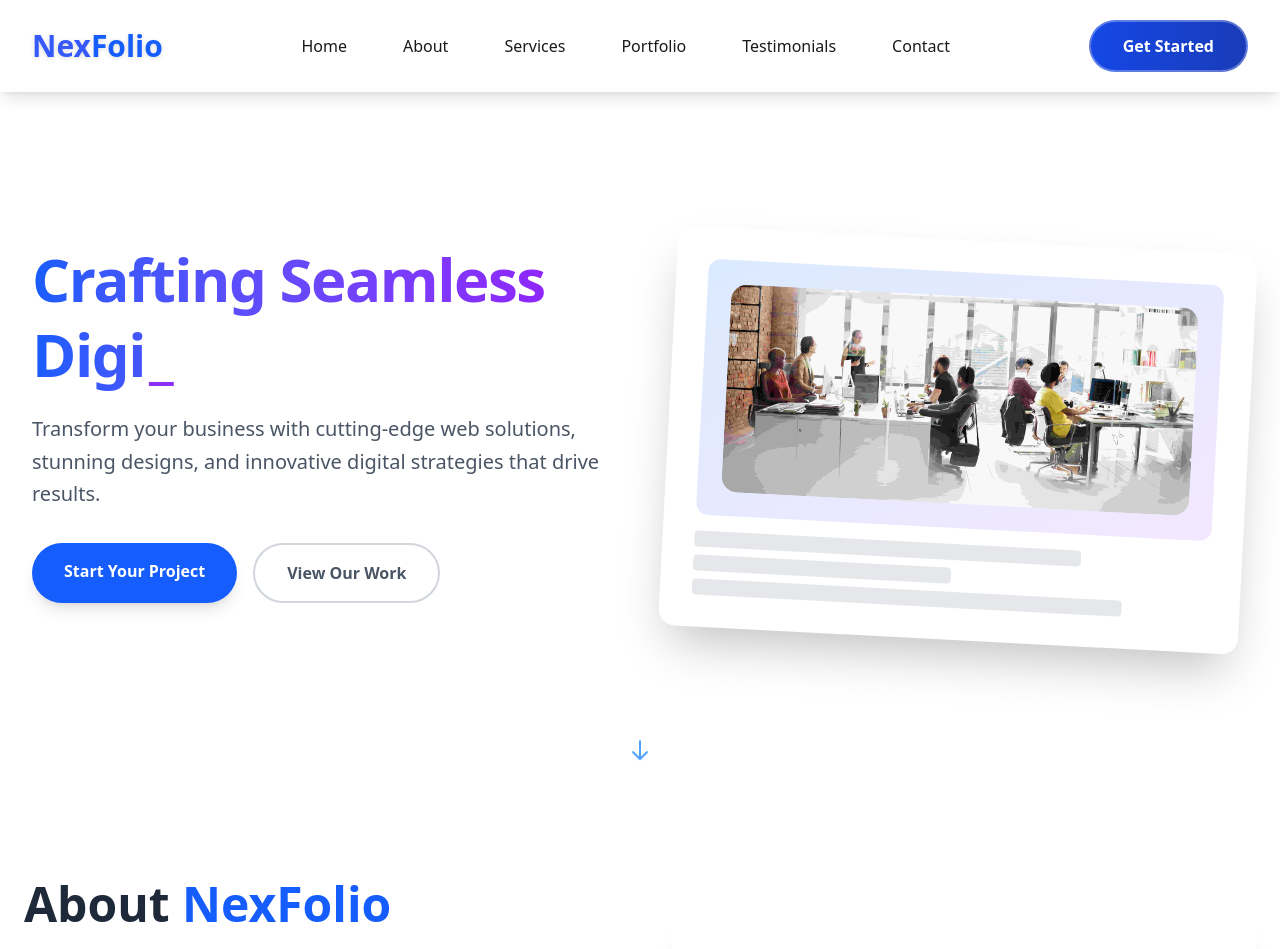
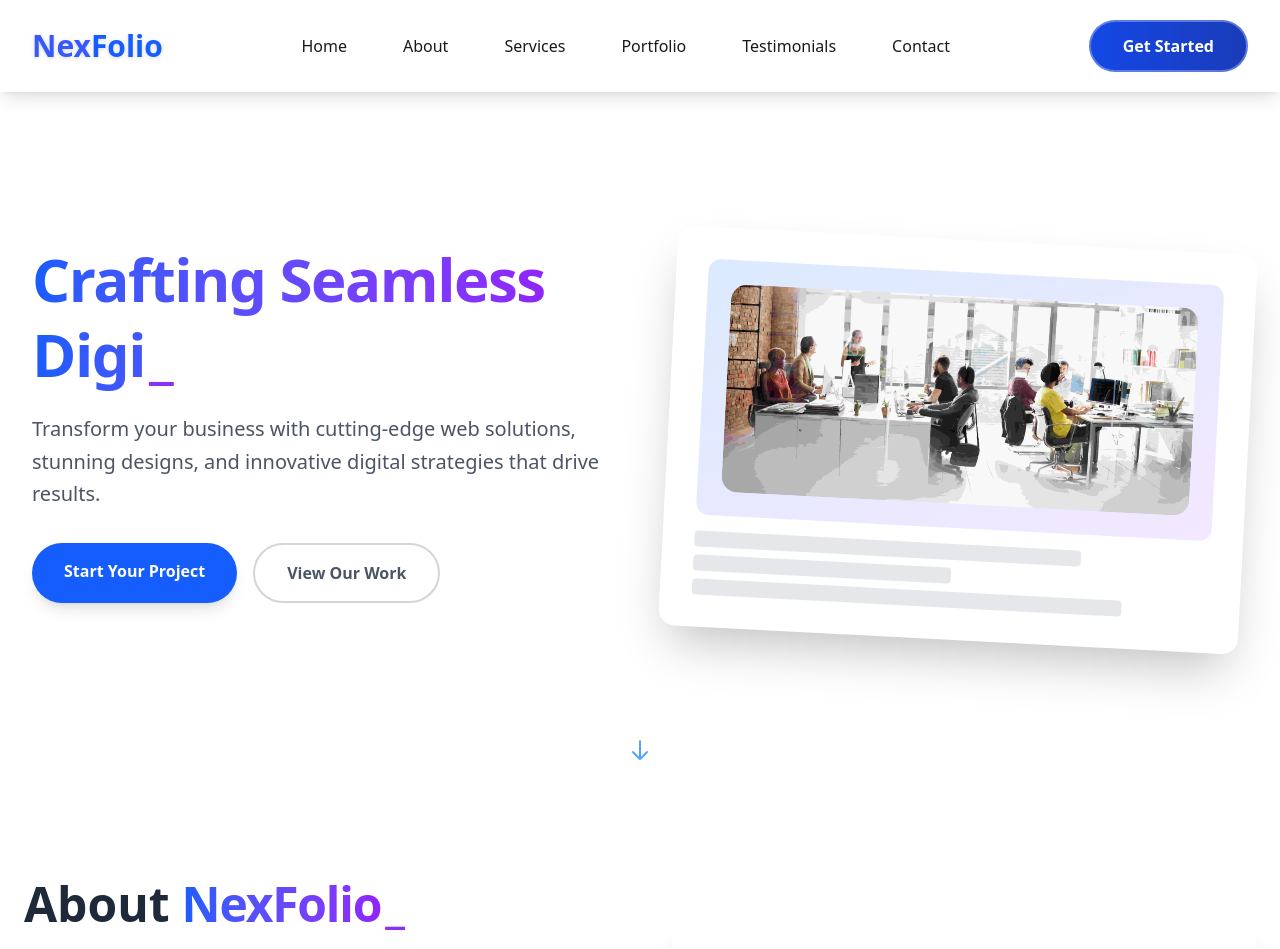
Before and after one commit to asrafsujan247/nexfolio-agency-portfolio, a React (Vite) app: page / in a window 1280 px wide. Shown: the top 949 px of the page. Built offline with nearby package versions, Linux system fonts and the light colour scheme.

Commit message:
added TextType in about section title

```diff
--- a/src/components/About.jsx
+++ b/src/components/About.jsx
@@ -1,4 +1,5 @@
 import React from "react";
+import TextType from "../shared/TextType";
 
 const About = () => {
   const achievements = [
@@ -15,7 +16,21 @@ const About = () => {
           {/* Left Content */}
           <div>
             <h2 className="text-4xl lg:text-5xl font-bold text-gray-800 mb-6">
-              About <span className="text-blue-600">NexFolio</span>
+              About
+              <span>
+                <TextType
+                  text={["NexFolio"]}
+                  typingSpeed={80}
+                  pauseDuration={1500}
+                  deletingSpeed={50}
+                  showCursor={true}
+                  cursorCharacter="_"
+                  className="text-transparent bg-clip-text bg-gradient-to-r from-blue-600 to-purple-600 ml-3"
+                  textColors={["blue-600", "purple-600", "blue-600"]}
+                  cursorClassName="text-secondary"
+                  startOnVisible={true}
+                />
+              </span>
             </h2>
             <p className="text-lg text-gray-600 mb-6 leading-relaxed">
               We are a passionate team of designers, developers, and digital
```
